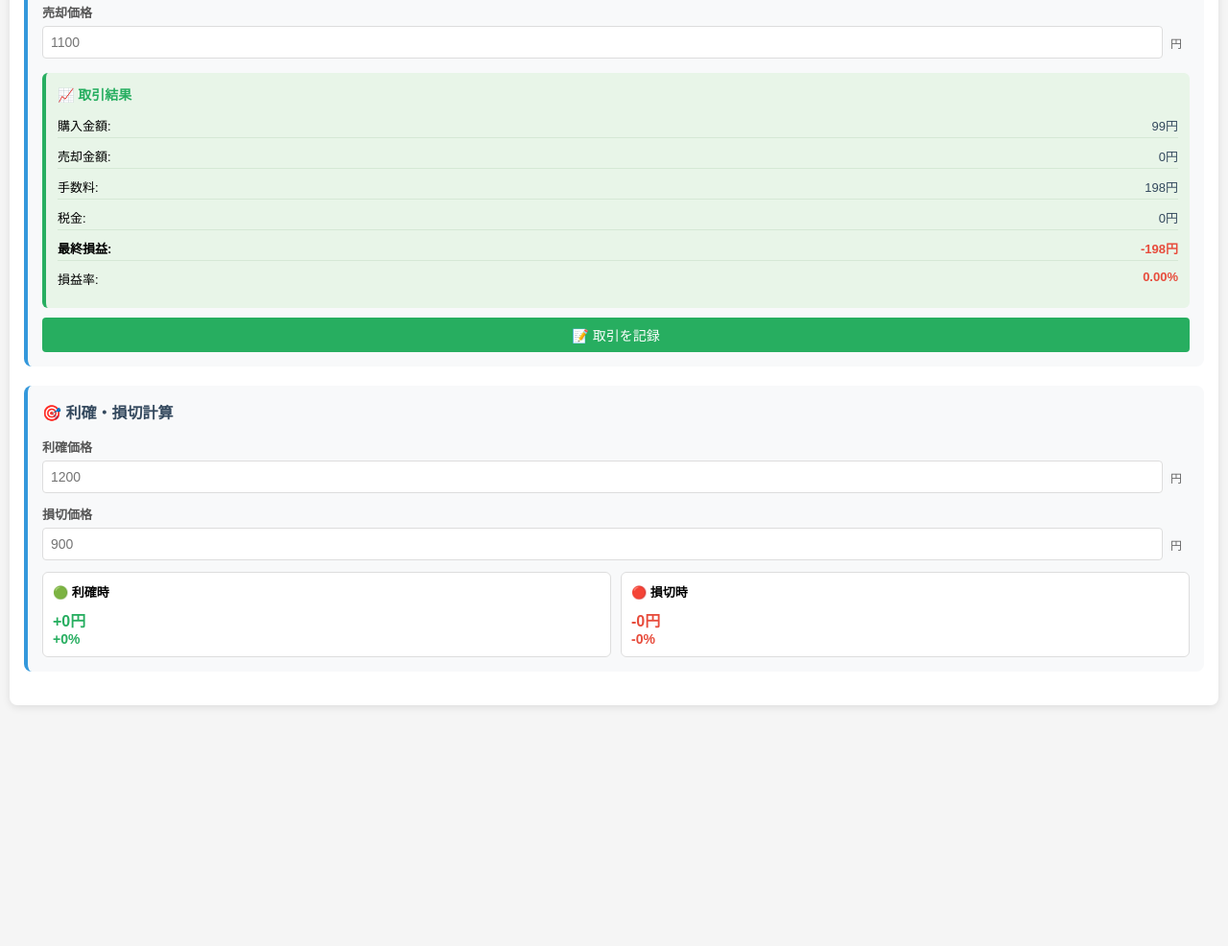
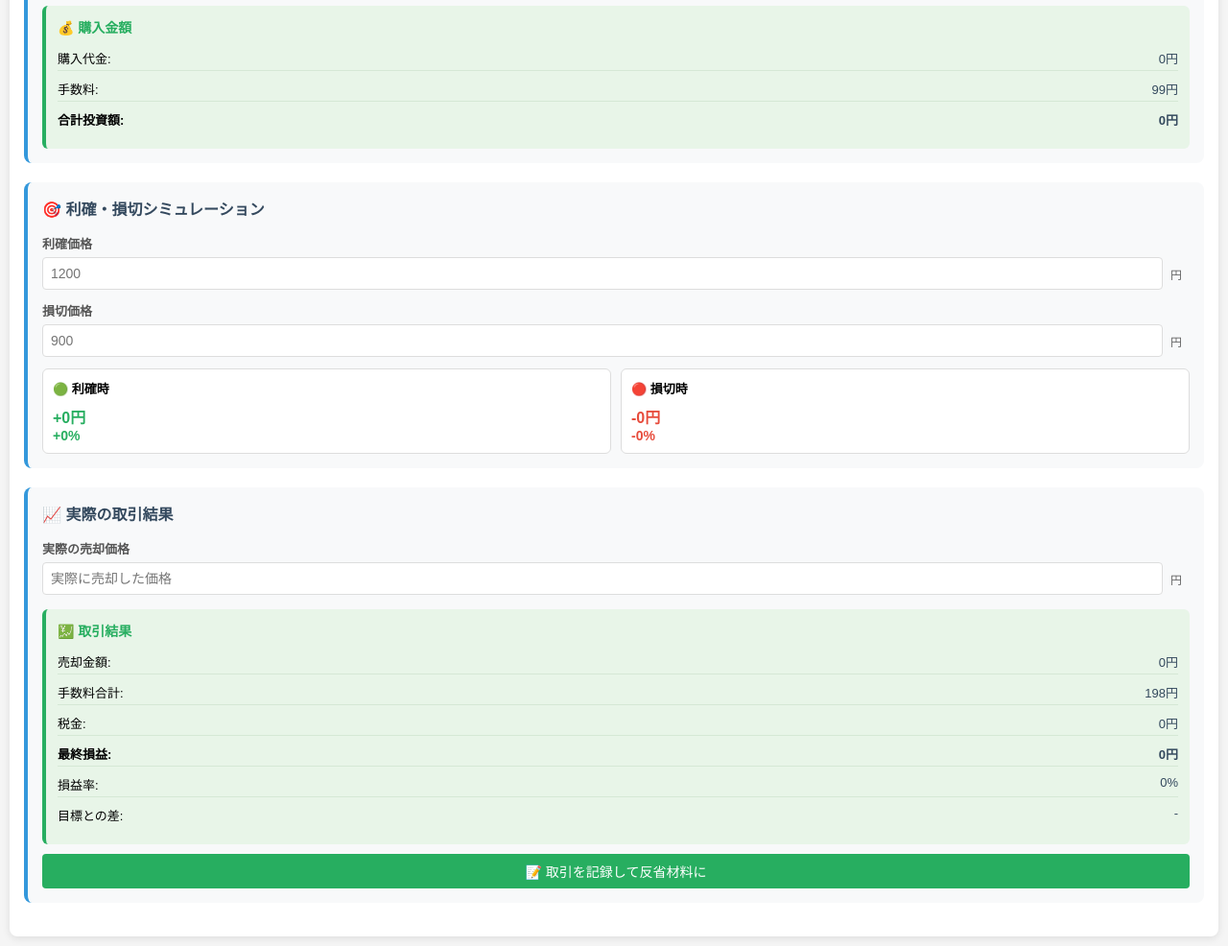
Before and after one commit to Oslik357/stock-trading-manager, a plain HTML site: page index.html in a window 1280 px wide. Shown: the part 404-1390 px from the top of the page at 96% size. Before the commit the page ends 1149 px from the top, so only its background shows below. Drawn offline with nearby package versions, Linux system fonts and the light colour scheme.

Commit message:
株取引成績管理ツールに更新

```diff
--- a/index.html
+++ b/index.html
@@ -282,8 +282,9 @@
 
         <!-- 取引タブ -->
         <div id="trade" class="tab-content active">
+            <!-- 基本情報入力 -->
             <div class="section">
-                <h2>🔢 取引計算</h2>
+                <h2>📝 銘柄・購入情報</h2>
                 <div class="input-group">
                     <label>銘柄名</label>
                     <div class="input-row">
@@ -304,48 +305,27 @@
                         <span>株</span>
                     </div>
                 </div>
-                <div class="input-group">
-                    <label>売却価格</label>
-                    <div class="input-row">
-                        <input type="number" id="sellPrice" placeholder="1100">
-                        <span>円</span>
-                    </div>
-                </div>
 
                 <div class="result">
-                    <h3>📈 取引結果</h3>
+                    <h3>💰 購入金額</h3>
                     <div class="result-item">
-                        <span>購入金額:</span>
-                        <span id="totalBuyAmount" class="neutral">0円</span>
-                    </div>
-                    <div class="result-item">
-                        <span>売却金額:</span>
-                        <span id="totalSellAmount" class="neutral">0円</span>
+                        <span>購入代金:</span>
+                        <span id="buyAmountOnly" class="neutral">0円</span>
                     </div>
                     <div class="result-item">
                         <span>手数料:</span>
-                        <span id="totalFees" class="neutral">0円</span>
+                        <span id="buyFeeOnly" class="neutral">99円</span>
                     </div>
                     <div class="result-item">
-                        <span>税金:</span>
-                        <span id="totalTax" class="neutral">0円</span>
-                    </div>
-                    <div class="result-item">
-                        <span><strong>最終損益:</strong></span>
-                        <span id="finalProfit" class="neutral"><strong>0円</strong></span>
-                    </div>
-                    <div class="result-item">
-                        <span>損益率:</span>
-                        <span id="profitRate" class="neutral">0%</span>
+                        <span><strong>合計投資額:</strong></span>
+                        <span id="totalInvestment" class="neutral"><strong>0円</strong></span>
                     </div>
                 </div>
-
-                <button class="record-button" onclick="recordTrade()">📝 取引を記録</button>
             </div>
 
-            <!-- 利確・損切計算 -->
+            <!-- 利確・損切シミュレーション -->
             <div class="section">
-                <h2>🎯 利確・損切計算</h2>
+                <h2>🎯 利確・損切シミュレーション</h2>
                 <div class="input-group">
                     <label>利確価格</label>
                     <div class="input-row">
@@ -373,6 +353,48 @@
                         <div class="rate negative" id="lossAmountRate">-0%</div>
                     </div>
                 </div>
+            </div>
+
+            <!-- 実際の売却価格と結果 -->
+            <div class="section">
+                <h2>📈 実際の取引結果</h2>
+                <div class="input-group">
+                    <label>実際の売却価格</label>
+                    <div class="input-row">
+                        <input type="number" id="sellPrice" placeholder="実際に売却した価格">
+                        <span>円</span>
+                    </div>
+                </div>
+
+                <div class="result">
+                    <h3>💹 取引結果</h3>
+                    <div class="result-item">
+                        <span>売却金額:</span>
+                        <span id="totalSellAmount" class="neutral">0円</span>
+                    </div>
+                    <div class="result-item">
+                        <span>手数料合計:</span>
+                        <span id="totalFees" class="neutral">198円</span>
+                    </div>
+                    <div class="result-item">
+                        <span>税金:</span>
+                        <span id="totalTax" class="neutral">0円</span>
+                    </div>
+                    <div class="result-item">
+                        <span><strong>最終損益:</strong></span>
+                        <span id="finalProfit" class="neutral"><strong>0円</strong></span>
+                    </div>
+                    <div class="result-item">
+                        <span>損益率:</span>
+                        <span id="profitRate" class="neutral">0%</span>
+                    </div>
+                    <div class="result-item">
+                        <span>目標との差:</span>
+                        <span id="targetDiff" class="neutral">-</span>
+                    </div>
+                </div>
+
+                <button class="record-button" onclick="recordTrade()">📝 取引を記録して反省材料に</button>
             </div>
         </div>
 
```
